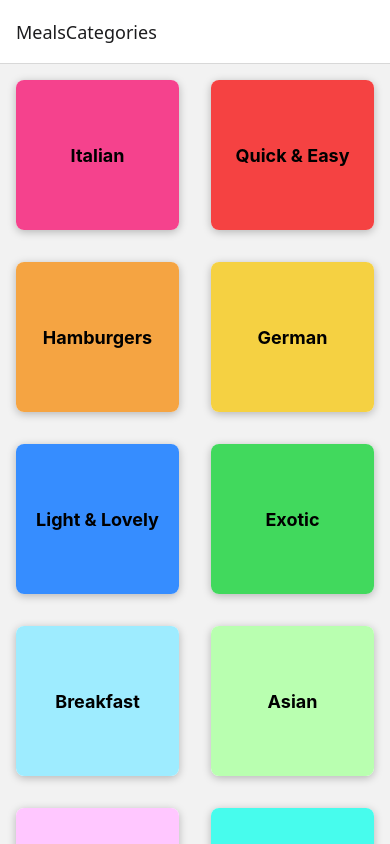
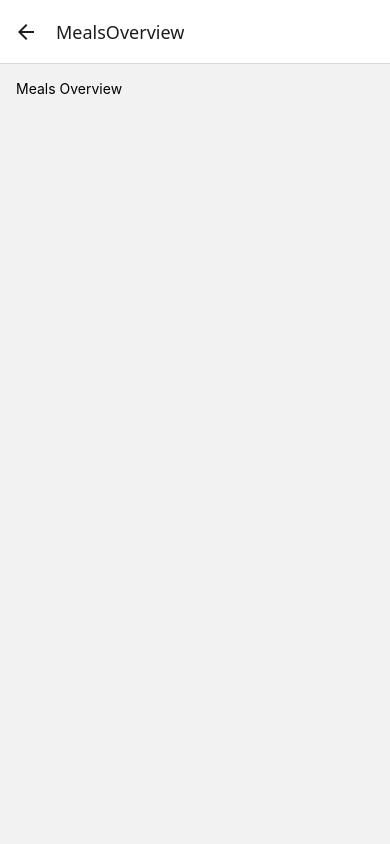
Before and after one commit to eangao/Meal-App, a React Native app: screen /MealsOverview in a window 390 px wide. Built offline with nearby package versions, Linux system fonts and the light colour scheme.

Commit message:
Implementing Navigation Between Two Screens

```diff
--- a/App.js
+++ b/App.js
@@ -4,6 +4,7 @@
 import { createNativeStackNavigator } from "@react-navigation/native-stack";
 
 import CategoriesScreen from "./screens/CategoriesSCreen";
+import MealsOverviewScreen from "./screens/MealsOverviewScreen";
 
 const Stack = createNativeStackNavigator();
 
@@ -14,6 +15,7 @@
       <NavigationContainer>
         <Stack.Navigator>
           <Stack.Screen name="MealsCategories" component={CategoriesScreen} />
+          <Stack.Screen name="MealsOverview" component={MealsOverviewScreen} />
         </Stack.Navigator>
       </NavigationContainer>
     </>
--- a/components/CategoryGridTile.js
+++ b/components/CategoryGridTile.js
@@ -1,6 +1,6 @@
 import { Pressable, View, Text, StyleSheet, Platform } from "react-native";
 
-function CategoryGridTile({ title, color }) {
+function CategoryGridTile({ title, color, onPress }) {
   return (
     <View style={styles.gridItem}>
       <Pressable
@@ -9,6 +9,7 @@
           styles.button,
           pressed ? styles.buttonPressed : null,
         ]}
+        onPress={onPress}
       >
         <View style={[styles.innerContainer, { backgroundColor: color }]}>
           <Text style={styles.title}>{title}</Text>
--- a/screens/CategoriesSCreen.js
+++ b/screens/CategoriesSCreen.js
@@ -3,13 +3,22 @@
 import { CATEGORIES } from "../data/dummy-data";
 import CategoryGridTile from "../components/CategoryGridTile";
 
-function renderCategoryItem(itemData) {
-  return (
-    <CategoryGridTile title={itemData.item.title} color={itemData.item.color} />
-  );
-}
+function CategoriesScreen({ navigation }) {
+  function renderCategoryItem(itemData) {
+    function handlePress() {
+      navigation.navigate("MealsOverview", {
+        categoryId: itemData.item.id,
+      });
+    }
 
-function CategoriesScreen() {
+    return (
+      <CategoryGridTile
+        title={itemData.item.title}
+        color={itemData.item.color}
+        onPress={handlePress}
+      />
+    );
+  }
   return (
     <FlatList
       data={CATEGORIES}
--- /dev/null
+++ b/screens/MealsOverviewScreen.js
@@ -0,0 +1,21 @@
+import { StyleSheet, Text, View } from "react-native";
+import { MEALS } from "../data/dummy-data";
+
+function MealsOverviewScreen() {
+  return (
+    <View style={styles.container}>
+      <Text>Meals Overview</Text>
+    </View>
+  );
+}
+
+export default MealsOverviewScreen;
+
+const styles = StyleSheet.create({
+  container: {
+    flex: 1,
+    padding: 16,
+    // alignItems: "center",
+    // justifyContent: "center",
+  },
+});
```
